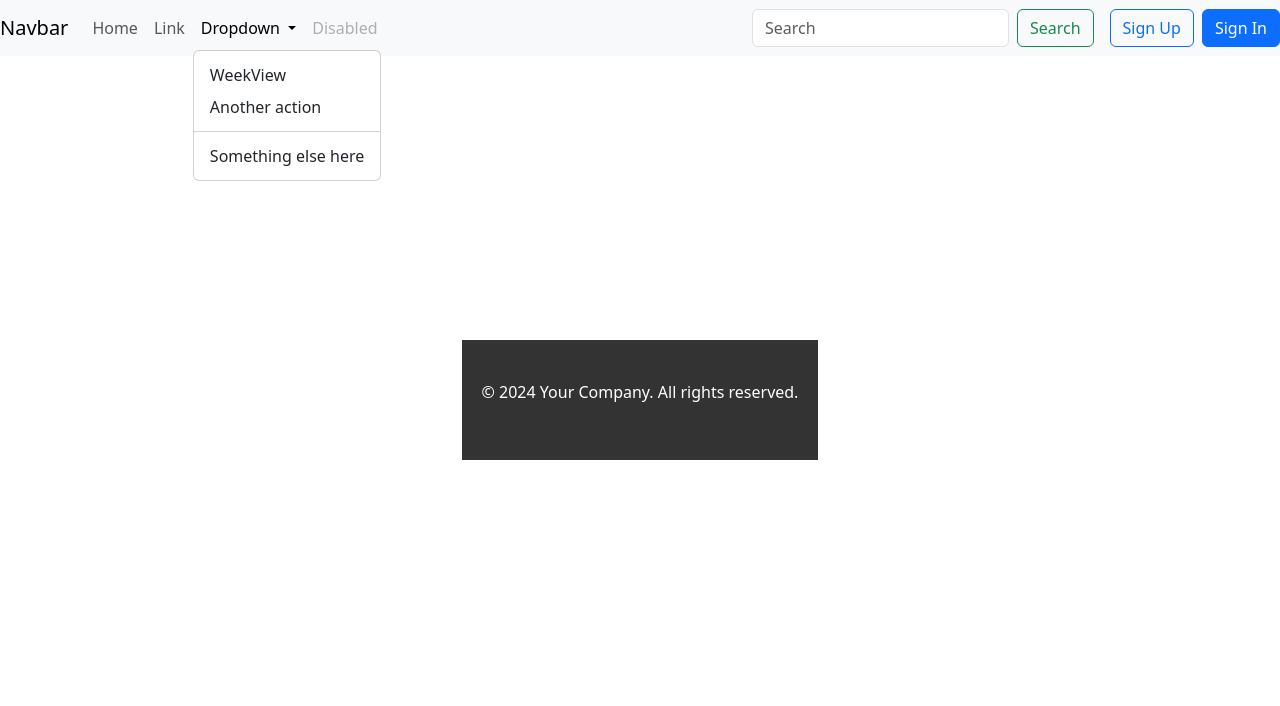
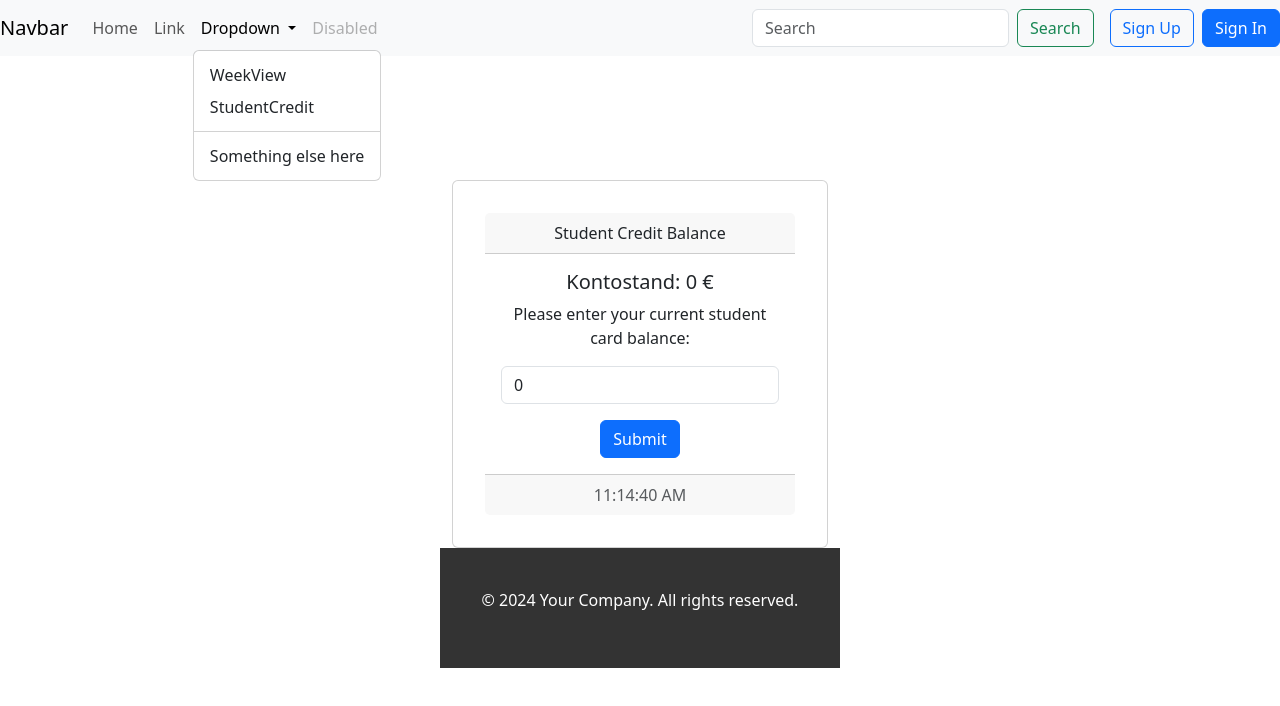
Before and after one commit to HTW-PMA/mensa-app-sose24-gruppe-7, a Vue app: page /studentcredit in a window 1280 px wide. Both pictures are taken after a click on the button "Dropdown". Shown: the top 706 px of the page. Built offline with nearby package versions, Linux system fonts and the light colour scheme.

Commit message:
student credit added

```diff
--- a/src/components/DishDetail.vue
+++ b/src/components/DishDetail.vue
@@ -8,7 +8,7 @@
 
       <!-- Image of the dish -->
       <div class="dish-image-container">
-      <img :src="dishImage" alt="Dish Image" class="dish-image" />
+        <img src="https://via.placeholder.com/100" alt="Dish 1 Image" class="menu-img">
       </div>
 
       <!-- Dish Information -->
@@ -42,6 +42,8 @@
         <!-- Add to cart button -->
         <button class="add-to-cart">Add to Cart</button>
       </div>
+
+
     </div>
   </template>
 
@@ -78,45 +80,47 @@ const goBack = () => {
   </script>
 
   <style scoped>
+  /* Make the container take the full height and use flexbox for layout */
   .dish-detail {
     display: flex;
     flex-direction: column;
-  align-items: center;
-  padding: 20px;
-  background-color: #f4f4f4;
-  height: 100vh;
+    min-height: 100vh;  /* Ensures that the page takes the full viewport height */
   }
 
+  /* Header styles */
   .header {
     display: flex;
     justify-content: space-between;
-  width: 100%;
+    padding: 10px;
   }
 
   .back-button, .fav-button {
     background: none;
     border: none;
     font-size: 1.5rem;
-  padding: 10px;
     cursor: pointer;
   }
 
+  /* Dish image styles */
   .dish-image-container {
     display: flex;
     justify-content: center;
     align-items: center;
   }
 
-.dish-image {
+  .menu-img {
     width: 250px;
     height: 250px;
     object-fit: cover;
-  border-radius: 50%;  /* This ensures the image is round */
+    border-radius: 50%;
     margin-bottom: 20px;
   }
 
+  /* Dish info */
   .dish-info {
     text-align: center;
+    flex: 1; /* This makes the content stretch to fill the available space */
+    padding: 20px;
   }
 
   .rating-calories {
@@ -174,4 +178,13 @@ const goBack = () => {
     border-radius: 10px;
     cursor: pointer;
   }
+
+  /* Footer styles */
+  .footer {
+    background-color: #333;
+    color: white;
+    text-align: center;
+    padding: 10px;
+    margin-top: auto; /* Ensures that the footer sticks to the bottom */
+  }
   </style>
--- a/src/components/Navbar.vue
+++ b/src/components/Navbar.vue
@@ -33,7 +33,7 @@
           </a>
           <ul class="dropdown-menu" aria-labelledby="navbarDropdown">
             <li><router-link class="dropdown-item" to="/weekview">WeekView</router-link></li>
-            <li><a class="dropdown-item" href="#">Another action</a></li>
+            <li><router-link class="dropdown-item" to="/studentcredit">StudentCredit</router-link></li>
             <li><hr class="dropdown-divider"></li>
             <li><a class="dropdown-item" href="#">Something else here</a></li>
           </ul>
--- /dev/null
+++ b/src/pages/StudentCredit.vue
@@ -0,0 +1,84 @@
+<template>
+    <div class="container mt-5">
+      <div class="card text-center">
+        <div class="card-header">
+          Student Credit Balance
+        </div>
+        <div class="card-body">
+          <h5 class="card-title">Kontostand: {{ balance }} €</h5>
+
+          <!-- Form for entering the initial balance -->
+          <div v-if="initialBalanceNotSet">
+            <p class="card-text">Please enter your current student card balance:</p>
+            <input v-model.number="initialBalance" type="number" class="form-control" placeholder="Enter balance (e.g. 200)">
+            <button @click="setInitialBalance" class="btn btn-primary mt-3">Submit</button>
+          </div>
+
+          <!-- Controls for adjusting the balance -->
+          <div v-else>
+            <p class="card-text">Add or deduct money from your balance:</p>
+            <input v-model.number="transactionAmount" type="number" class="form-control" placeholder="Enter amount (e.g. 10)">
+            <div class="btn-group mt-3">
+              <button @click="addMoney" class="btn btn-success">Add</button>
+              <button @click="deductMoney" class="btn btn-danger">Deduct</button>
+            </div>
+          </div>
+        </div>
+        <div class="card-footer text-muted">
+          {{ currentTime }}
+        </div>
+      </div>
+    </div>
+  </template>
+
+  <script>
+  export default {
+    data() {
+      return {
+        balance: 0,
+        initialBalance: 0,
+        transactionAmount: 0,
+        initialBalanceNotSet: true,
+        currentTime: new Date().toLocaleTimeString()
+      };
+    },
+    methods: {
+      setInitialBalance() {
+        if (this.initialBalance >= 0) {
+          this.balance = this.initialBalance;
+          this.initialBalanceNotSet = false;
+        } else {
+          alert('Balance cannot be negative');
+        }
+      },
+      addMoney() {
+        if (this.transactionAmount > 0) {
+          this.balance += this.transactionAmount;
+        } else {
+          alert('Enter a valid amount to add');
+        }
+      },
+      deductMoney() {
+        if (this.transactionAmount > 0 && this.transactionAmount <= this.balance) {
+          this.balance -= this.transactionAmount;
+        } else {
+          alert('Enter a valid amount to deduct');
+        }
+      }
+    },
+    mounted() {
+      setInterval(() => {
+        this.currentTime = new Date().toLocaleTimeString();
+      }, 1000);
+    }
+  };
+  </script>
+
+  <style scoped>
+  .container {
+    max-width: 400px;
+  }
+  .card {
+    margin-top: 20px;
+  }
+  </style>
--- a/src/router.js
+++ b/src/router.js
@@ -4,6 +4,7 @@ import Login from './pages/Login.vue';
 import SignUp from './pages/SignUp.vue';
 import WeekView from './pages/WeekView.vue';
 import DishDetail from './components/DishDetail.vue';  // Stelle sicher, dass dies importiert ist
+import StudentCredit from './pages/StudentCredit.vue';
 
 const routes = [
     { path: '/', name: 'Home', component: Home },
@@ -11,6 +12,7 @@ const routes = [
     { path: '/signup', name: 'SignUp', component: SignUp },
     { path: '/weekview', name: 'WeekView', component: WeekView },
     { path: '/dish/:id', name: 'DishDetail', component: DishDetail },
+    { path: '/studentcredit', name: 'StudentCredit', component: StudentCredit },
 ];
 
 const router = createRouter({
```
Lines whose indentation alone changed are shown as unchanged.
